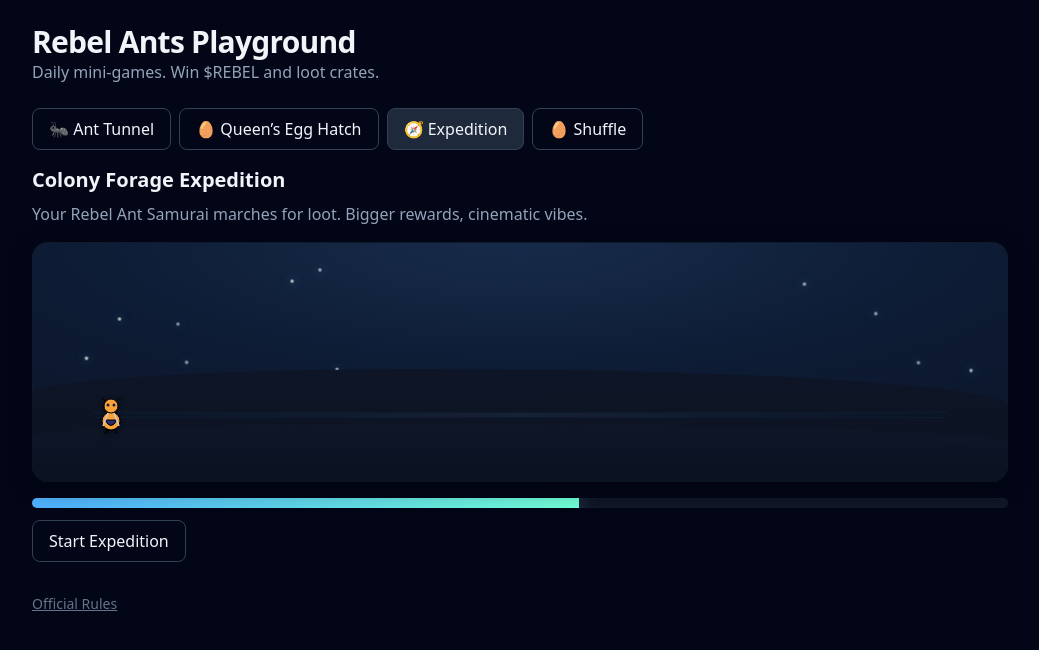
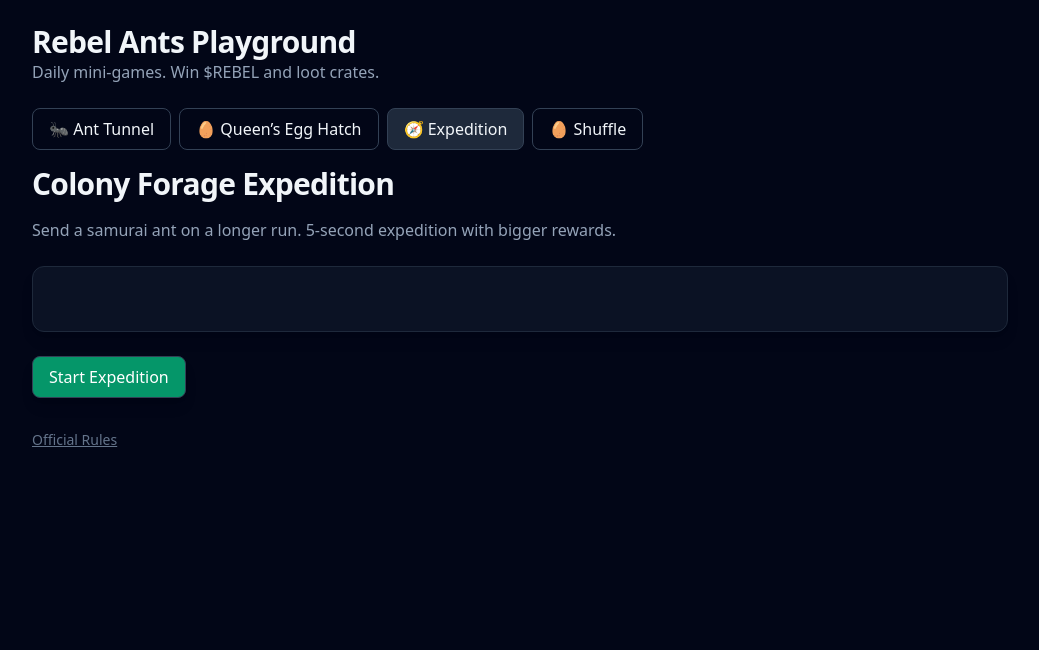
Before and after one commit to D1stknight/rebelants-playground, a Next.js app: page / in a window 1280 px wide. Both pictures are taken after a click on the button "🧭 Expedition". Shown: the top 650 px of the page, without its empty margins (120-1159 px from the left). Built offline with nearby package versions, Linux system fonts and the light colour scheme.

Commit message:
Update Expedition.tsx

```diff
--- a/components/Expedition.tsx
+++ b/components/Expedition.tsx
@@ -1,10 +1,10 @@
 import React, { useEffect, useRef, useState } from 'react'
 
 type Prize =
-  | { type: 'crate'; label: string; rarity: 'common'|'rare'|'ultra' }
-  | { type: 'none';  label: string }
+  | { type: 'crate'; label: string; rarity: 'common' | 'rare' | 'ultra' }
+  | { type: 'none'; label: string }
 
-const crateImg: Record<'common'|'rare'|'ultra', string> = {
+const crateImg: Record<'common' | 'rare' | 'ultra', string> = {
   common: '/crates/common.png',
   rare: '/crates/rare.png',
   ultra: '/crates/ultra.png',
@@ -12,9 +12,9 @@ const crateImg: Record<'common'|'rare'|'ultra', string> = {
 
 export default function Expedition() {
   const [busy, setBusy] = useState(false)
-  const [seed] = useState('guest-' + Math.random().toString(36).slice(2,8))
+  const [seed] = useState('guest-' + Math.random().toString(36).slice(2, 8))
   const [modal, setModal] = useState<Prize | null>(null)
-  const [glow, setGlow] = useState<'common'|'rare'|'ultra'|null>(null)
+  const [glow, setGlow] = useState<'common' | 'rare' | 'ultra' | null>(null)
   const [w, setW] = useState(0)
   const [frame, setFrame] = useState(1)
 
@@ -37,144 +37,142 @@ export default function Expedition() {
     return () => window.removeEventListener('resize', r)
   }, [])
 
-  function confettiBurst(container: HTMLElement) {
-    const conf = document.createElement('div')
-    conf.className = 'confetti'
-    container.appendChild(conf)
-    const colors = ['#ff6b6b','#ffd93d','#6bcBff','#B28DFF','#7CFFB2','#ff9f43']
-    for (let i=0;i<28;i++){
-      const el = document.createElement('i')
-      el.style.left = `${10 + Math.random()*80}%`
-      el.style.top  = `${20 + Math.random()*10}%`
-      el.style.background = colors[i % colors.length]
-      el.style.transform = `translateY(-20px) rotate(${Math.random()*180}deg)`
-      el.style.animationDelay = `${Math.random()*200}ms`
-      conf.appendChild(el)
-    }
-    setTimeout(()=>conf.remove(), 1200)
-  }
-
   async function run() {
     if (busy) return
     setBusy(true)
-    setModal(null)
-    setGlow(null)
-    setW(0)
 
     const scene = sceneRef.current
-    const ant = antRef.current
-    scene?.classList.add('animating','running')
+    if (!scene) return
 
-    const start = Date.now()
-    const dur = 5200
-    const trail = scene?.querySelector('.trail') as HTMLDivElement | null
-    const travel = ant ? parseFloat(getComputedStyle(ant).getPropertyValue('--travel')) || 0 : 0
+    // glow start
+    setGlow(null)
+    scene.classList.add('running')
 
-    // progress bar + ant movement
-    const tick = () => {
-      const t = Math.min(1, (Date.now() - start) / dur)
-      setW(Math.round(t * 100))
-      if (ant) ant.style.transform = `translateX(${travel * t}px)`
-      if (t < 1) requestAnimationFrame(tick)
+    // move progress bar
+    const bar = scene.querySelector('.exp-bar') as HTMLDivElement | null
+    if (bar) {
+      bar.classList.remove('fill')
+      await new Promise(r => setTimeout(r, 10))
+      bar.classList.add('fill')
     }
-    requestAnimationFrame(tick)
 
-    // frame swap for walking (8fps)
-    let frameInterval: NodeJS.Timer | null = setInterval(() => {
-      setFrame(f => (f % 3) + 1)
-    }, 125)
+    // animate frames
+    let f = 1
+    let frameInterval: NodeJS.Timeout | null = setInterval(() => {
+      f = f % 3 + 1
+      setFrame(f)
+    }, 250)
 
-    // call API
-    let prize: Prize = { type:'none', label:'Nothing this time' }
-    try {
+    // call backend
     const res = await fetch('/api/expedition', {
       method: 'POST',
-        headers: {'Content-Type':'application/json'},
-        body: JSON.stringify({ seed })
+      headers: { 'Content-Type': 'application/json' },
+      body: JSON.stringify({ seed }),
     })
-      if (res.ok) {
-        const r = await res.json()
-        const p = r?.prize
-        if (p?.type === 'crate') {
-          prize = { type:'crate', label: p.label, rarity: p.rarity }
-        }
-      }
-    } catch (_) {}
+    const prize: Prize = await res.json()
 
-    // finish run
-    await new Promise(r => setTimeout(r, dur))
-    scene?.classList.remove('running')
+    // wait 5s (expedition length)
+    await new Promise(r => setTimeout(r, 5000))
+
+    // cleanup
+    scene.classList.remove('running')
     if (frameInterval) clearInterval(frameInterval)
-    setFrame(2) // back to center
+    setFrame(2) // idle center
 
     if (prize.type === 'crate') {
+      setModal(prize)
       setGlow(prize.rarity)
-      if (prize.rarity !== 'common' && scene) confettiBurst(scene)
     }
-    setModal(prize)
+
     setBusy(false)
   }
 
   return (
-    <section>
-      <h2 className="text-xl font-semibold mb-2">Colony Forage Expedition</h2>
-      <p className="text-slate-400 mb-4">Your Rebel Ant Samurai marches for loot. Bigger rewards, cinematic vibes.</p>
+    <div>
+      <h2 className="title mb-4">Colony Forage Expedition</h2>
+      <p className="subtitle mb-6">
+        Send a samurai ant on a longer run. 5-second expedition with bigger
+        rewards.
+      </p>
 
-      {/* Scene */}
-      <div ref={sceneRef} className="exp-scene mb-4">
-        <div className="fireflies">
-          {Array.from({length:14}).map((_,i)=>(
-            <i key={i} style={{
-              left: `${Math.random()*100}%`,
-              top:  `${10 + Math.random()*60}%`,
-              animationDelay: `${Math.random()*2000}ms`
-            }} />
-          ))}
-        </div>
-        <div className="hills"></div>
-        <div className="trail"></div>
+      <div
+        ref={sceneRef}
+        className={`scene relative bg-slate-900/70 border border-slate-800 rounded-xl p-8 shadow-lg overflow-hidden ${
+          busy ? 'running' : ''
+        }`}
+      >
+        <div className="trail relative h-32 w-full bg-slate-800/40 rounded-lg overflow-hidden">
+          {/* glowing aura when reward */}
+          {glow && (
+            <div
+              className={`absolute inset-0 rounded-lg animate-pulse blur-2xl ${
+                glow === 'common'
+                  ? 'bg-blue-500/30'
+                  : glow === 'rare'
+                  ? 'bg-purple-500/30'
+                  : 'bg-yellow-400/30'
+              }`}
+            />
+          )}
 
-        {/* Ant Walk Cycle */}
-        <div ref={antRef} className="ant" aria-hidden="true">
+          {/* walking ant */}
+          <div
+            ref={antRef}
+            className="ant absolute bottom-2 left-0 transition-transform duration-[5000ms] ease-linear"
+            style={{
+              transform: busy
+                ? 'translateX(var(--travel, 0px))'
+                : 'translateX(0)',
+            }}
+          >
             <img
               src={`/ant-samurai-${frame}.svg`}
-            alt="Rebel Ant Samurai"
-            className="w-16 h-16"
+              alt="Samurai Ant"
+              className="w-20 h-20 drop-shadow-lg"
             />
+          </div>
+
+          {/* progress bar */}
+          <div className="exp-bar absolute bottom-0 left-0 h-1 bg-green-400 w-0 transition-all duration-[5000ms]" />
         </div>
       </div>
 
-      {/* Progress + CTA */}
-      <div className="exp-bar mb-3">
-        <div className="bar-fill" style={{ width: `${w}%` }} />
-      </div>
-      <button className="btn" disabled={busy} onClick={run}>
-        {busy ? 'Marching...' : 'Start Expedition'}
+      <button
+        onClick={run}
+        disabled={busy}
+        className="btn btn-primary mt-6 px-6 py-3 bg-emerald-600 hover:bg-emerald-700 text-white rounded-lg shadow-lg"
+      >
+        {busy ? 'Exploring...' : 'Start Expedition'}
       </button>
 
-      {/* Prize Modal */}
+      {/* modal */}
       {modal && (
-        <div className="modal">
-          <div className="modal-card bounce-in" style={{ position:'relative' }}>
-            <div className="text-lg font-semibold mb-2">You found:</div>
+        <div className="modal fixed inset-0 bg-black/70 flex items-center justify-center">
+          <div className="modal-card bg-slate-900 border border-slate-700 p-8 rounded-lg shadow-2xl text-center">
+            <h3 className="text-xl mb-4">You found:</h3>
             {modal.type === 'crate' ? (
-              <>
-                <div className="mb-2">{modal.label}</div>
-                <div className={[
-                  "prize-wrap mx-auto w-28 rounded-xl p-2 shine",
-                  glow==='ultra' ? "glow-ultra" : glow==='rare' ? "glow-rare" : "glow-common"
-                ].join(' ')}
-                style={{ background:'rgba(8,10,20,.35)' }}>
-                  <img src={crateImg[modal.rarity]} alt={modal.rarity} className="mx-auto block" />
+              <div>
+                <img
+                  src={crateImg[modal.rarity]}
+                  alt={`${modal.rarity} crate`}
+                  className="w-24 mx-auto animate-bounce"
+                />
+                <p className="mt-2 text-lg capitalize">
+                  {modal.rarity} crate!
+                </p>
               </div>
-              </>
             ) : (
-              <div className="mb-2">Nothing this time</div>
+              <p>{modal.label}</p>
             )}
-            <button className="btn mt-3" onClick={() => setModal(null)}>Close</button>
+            <button
+              className="btn mt-6 bg-slate-700 hover:bg-slate-600 px-4 py-2 rounded-lg"
+              onClick={() => setModal(null)}
+            >
+              Close
+            </button>
           </div>
         </div>
       )}
-    </section>
+    </div>
   )
 }
```
Lines whose indentation alone changed are shown as unchanged.
